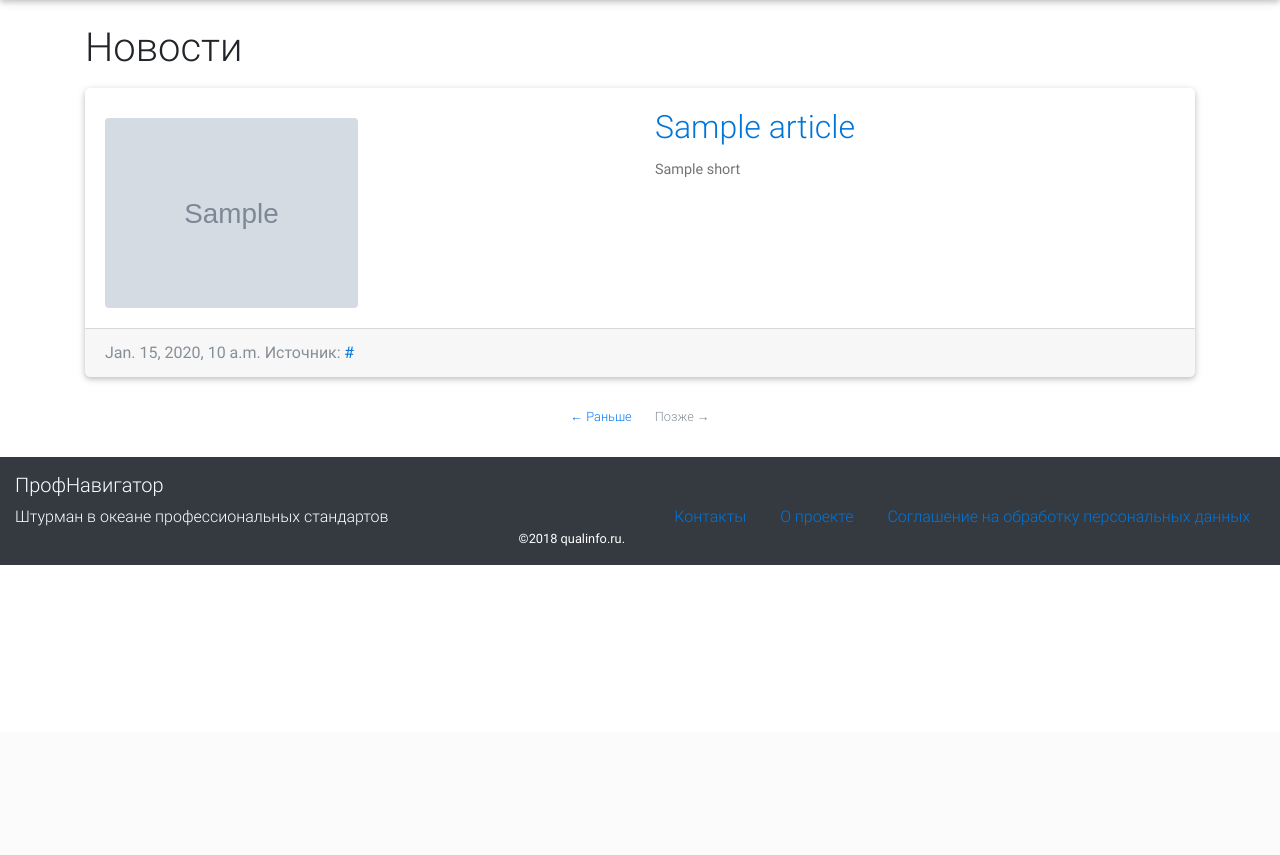
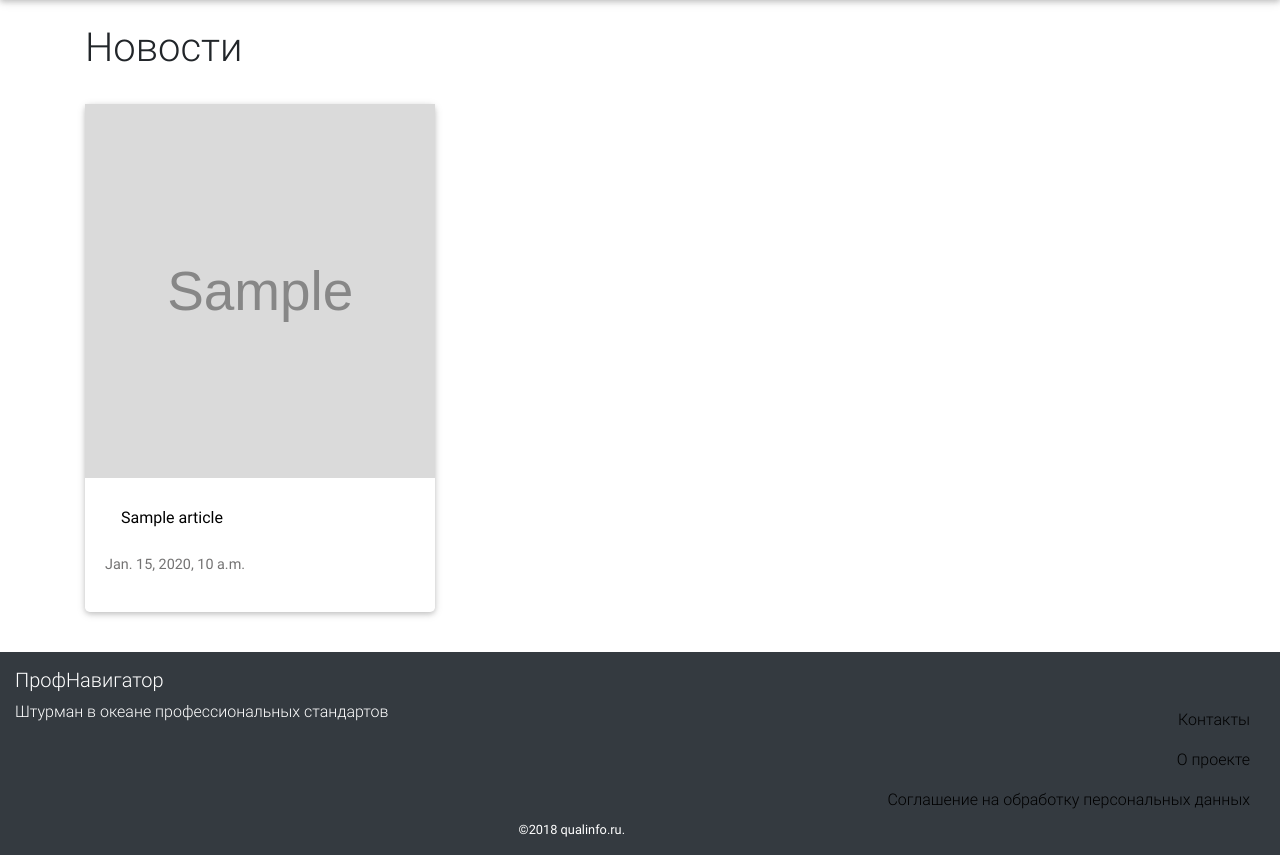
Before and after one commit to vgrivtsov/psmate, a Django app: template templates/blog/blog.html in a window 1280 px wide. Shown: the part 68-923 px from the top of the page. Before the commit the page ends 633 px from the top, so only its background shows below. Run offline with Django 3.2, Linux system fonts and the light colour scheme; the template is opened without the code that fills it: most values are stand-ins (such as "Sample title", 1, 10 or a date in 2020); grey boxes marked "Sample" are stand-in pictures; some libraries are stand-ins or nearby versions.

Commit message:
news pagination

```diff
--- a/templates/blog/blog.html
+++ b/templates/blog/blog.html
@@ -6,74 +6,113 @@
 
 <style>
 .img-card-wrapper {
-    height:190px;
-    background-color:#FFFFFF;
-    margin-top:10px;
+  position: relative;
   overflow: hidden;
 }
 
-.img-card-wrapper img {
-    height:100%;
+.img-card-wrapper:after {
+  content: '';
+  display: block;
+  padding-top: 100%;
 }
+
+.img-card-wrapper  img {
+  width: auto;
+  height: 100%;
+  max-width: none;
+  position: absolute;
+  left: 50%;
+  top: 0;
+  transform: translateX(-50%);
+
+  filter: gray; /* IE6-9 */
+  -webkit-filter: grayscale(1); /* Google Chrome, Safari 6+ & Opera 15+ */
+  filter: grayscale(1); /* Microsoft Edge and Firefox 35+ */
+
+
+}
+
+.img-card-wrapper img:hover {
+  -webkit-filter: grayscale(0);
+  filter: none;
+}
+
+
+
+a:link {color: black;}      /* unvisited link */
+a:visited {color: black;}   /* visited link */
+a:active {color: black;}    /* selected link */
+
+a {
+    text-decoration: none;
+    display: inline-block;
+    padding: 8px 16px;
+}
+
+a:hover {
+    background-color: #ddd;
+    color: black;
+}
+
+.previous {
+    background-color: #f1f1f1;
+    color: black;
+}
+
+.next {
+    background-color: #f1f1f1;
+    color: white;
+}
+
+
 </style>
 
     <!-- Page Content -->
     <div class="container">
 
-      <!-- Page Heading/Breadcrumbs -->
-      <h1 class="mt-4 mb-3">Новости
-<!--        <small>Subheading</small>-->
-      </h1>
-
-<!--      <ol class="breadcrumb">
-        <li class="breadcrumb-item">
-          <a href="index.html">Home</a>
-        </li>
-        <li class="breadcrumb-item active">Blog Home 2</li>
-      </ol>-->
-
-    {% for a in articles %}
+      <h1 class="mt-4 mb-3">Новости </h1>
 
       <!-- Blog Post -->
-      <div class="card mb-4"  >
-        <div class="card-body">
+
       <div class="row">
-            <div class="col-lg-6 " >
-              <a href="/news/{{a.slug}}/">
-                <div class="img-card-wrapper " >
-                <img class="img-fluid rounded" src="{{ a.image.url }}" alt="" style="  position: relative; overflow: hidden;">
-                </div>
+     {% for n in articles %}
+        <div class="col-lg-4 col-sm-6 py-3 news-item">
+
+          <div class="card h-100" >
+              <div class="img-card-wrapper ">
+                <a href="/news/{{ n.slug}}">
+                  <img class="card-img-top img-fluid" src="{{ n.image.url }}" alt="">
                 </a>
               </div>
-            <div class="col-lg-6">
-              <a href="/news/{{a.slug}}/">
-              <h2 class="card-title">{{ a.title }}</h2>
-              <p class="card-text line-clamp">{{ a.short }}</p>
-              </a>
+
+            <div class="card-body" >
+              <p class="card-title">
+                <a href="/news/{{ n.slug}}">{{ n.title }}</a>
+              </p>
+
+              <p class="card-text line-clamp" >{{ n.created_at }}</p>
             </div>
           </div>
         </div>
-        <div class="card-footer text-muted">
-          {{ a.created_at }}
-          <span>Источник: </span><a href="{{ a.url }}">{{ a.url }}</a>
-        </div>
+      {% endfor %}
        </div>
 
-    {% endfor %}
-<script>
+ {% if is_paginated %}
 
-</script>
-      <!-- Pagination -->
-      <ul class="pagination justify-content-center mb-4">
-        <li class="page-item">
-          <a class="page-link" href="#">&larr; Раньше</a>
-        </li>
-        <li class="page-item disabled">
-          <a class="page-link" href="#">Позже &rarr;</a>
-        </li>
-      </ul>
-
+        <div class="pagination">
+            <span class="page-links">
+                {% if page_obj.has_previous %}
+                    <a href="/news?page={{ page_obj.previous_page_number }}" class="previous">&larr; Раньше</a>
+                {% endif %}
+                <span class="page-current">
+                    Page {{ page_obj.number }} of {{ page_obj.paginator.num_pages }}.
+                </span>
+                {% if page_obj.has_next %}
+                    <a href="/news?page={{ page_obj.next_page_number }}" class="next">Позже &rarr;</a>
+                {% endif %}
+            </span>
         </div>
+    {% endif %}
 
 </div>
   <!-- /.container -->
```
Also changed, not shown: psmate/apps/blog/views.py (+9 -7 lines), templates/index.html (+16 -3 lines). Lines whose indentation alone changed are shown as unchanged.
